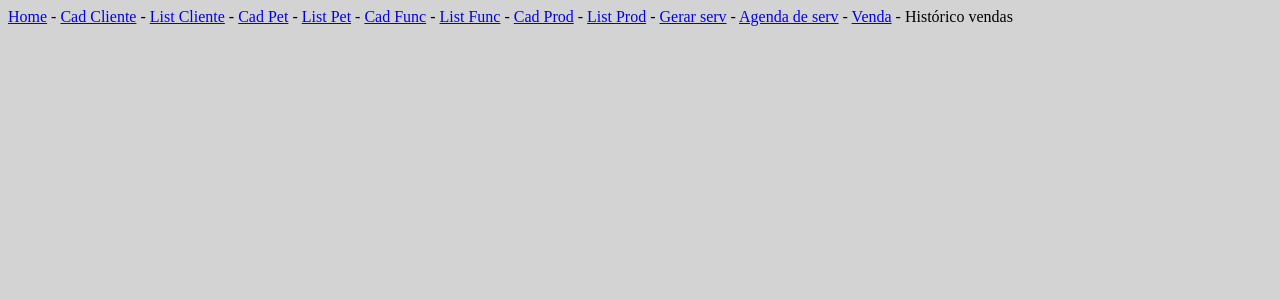
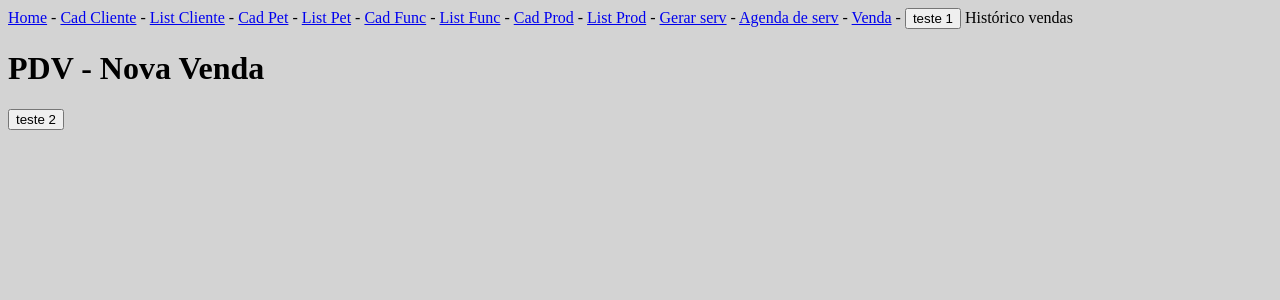
Before and after one commit to antoniovini47/PetPlanet, a Django app: page /novaVenda/ in a window 1280 px wide. Shown: the top 300 px of the page. Run offline with Django 5.2, Linux system fonts and the light colour scheme.

Commit message:
Testes de importação de JS

```diff
--- a/projetoPetPlanet/appPetPlanet/templates/navBar.html
+++ b/projetoPetPlanet/appPetPlanet/templates/navBar.html
@@ -7,6 +7,7 @@
 
   {% load static %}
   <link href="{% static '/navBar.css' %}" rel="stylesheet">
+  <script src="{% static '/scripts.js' %}"></script>
   <title>PetPlanet</title>
 </head>
 
@@ -25,6 +26,7 @@
       <a href="{% url 'gerarServico' %}">Gerar serv</a> -
       <a href="{% url 'listarAgenda' %}">Agenda de serv</a> -
       <a href="{% url 'novaVenda' %}">Venda</a> -
+      <button onclick="teste('teste 1')">teste 1</button>
       <a>Histórico vendas</a>
     </span>
   </nav>
--- a/projetoPetPlanet/appPetPlanet/templates/venda/novaVenda.html
+++ b/projetoPetPlanet/appPetPlanet/templates/venda/novaVenda.html
@@ -1,8 +1,13 @@
 {% extends 'navBar.html'%}
-{% block 'conteudo'%}
+{% block conteudo%}
 
 <!--form>
  //Fazer o PDV aqui
 </form-->
 
+<div class="container">
+    <h1>PDV - Nova Venda</h1>
+    <button onclick="teste('teste 2')">teste 2</button>
+</div>
+
 {% endblock %}
--- a/projetoPetPlanet/static/scripts.js
+++ b/projetoPetPlanet/static/scripts.js
@@ -0,0 +1,4 @@
+function teste(parametro){
+    console.log('JS Lido e importado com sucesso');
+    console.log(parametro);
+}
```
